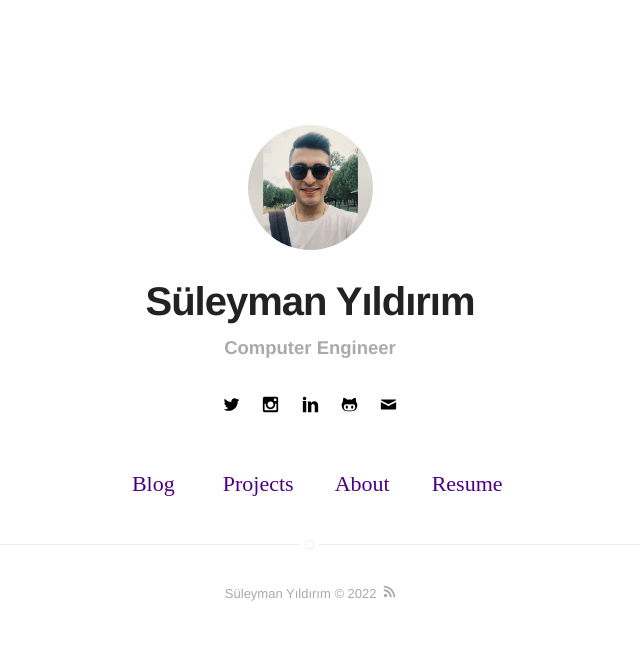
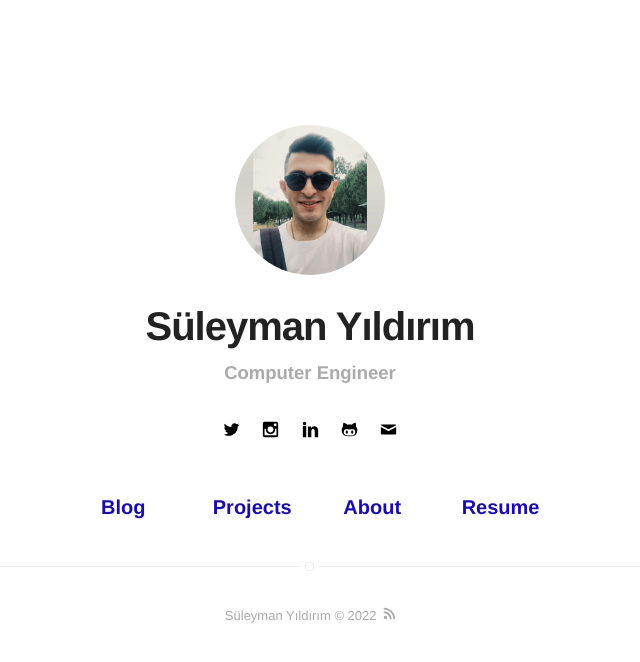
Before and after one commit to Suleymanyldrm/Suleymanyldrm.github.io, a Jekyll site: the page built from index.html, in a window 1280 px wide. Shown: the top 662 px of the page, without its empty margins (330-970 px from the left). Built offline with Jekyll 4.4.1, drawn with Linux system fonts in a browser that asks for light colours.

Commit message:
index font color

```diff
--- a/_sass/components/header.sass
+++ b/_sass/components/header.sass
@@ -6,8 +6,8 @@
     z-index: 99
 
     > .link > .selfie
-        width: 125px
-        height: 125px
+        width: 150px
+        height: 150px
         margin-bottom: 25px
         border-radius: 100%
         transition: all .2s
--- a/_sass/components/nav.sass
+++ b/_sass/components/nav.sass
@@ -11,10 +11,12 @@
 
         > .item > .link
             display: inline-block
-            font-weight: 300
-            font-size: 1.4rem
+            font-weight: 500
+            font-size: 2rem
             padding: 20px 10px
             text-decoration: none
+            width: 70px
+            color: #1a0dab
 
 .nav
     position: absolute
@@ -25,8 +27,10 @@
         padding: 0 13px 0
 
         > .item > .link
-            font-size: 1.6rem
-            padding: 20px 10px
+            font-size: 2rem
+            font-weight: 550
+            text-align: center
+            padding: 20px 8px 20px 8px
             font-family: "Gelasio", serif
 
 .nav-home
@@ -37,12 +41,13 @@
         padding: 0
 
         > .item > .link
-            font-size: 2.2rem
-            padding: 7px 15px
+            font-size: 2rem
+            font-weight: 650
+            padding: 7px 25px
             margin: 0
             border-radius: 4%
             transition: all .4s ease-in-out
-            font-family: "Gelasio", serif
+            font-family: Helvetica,Arial,sans-serif
             width: 70px
 
             &:hover
```
